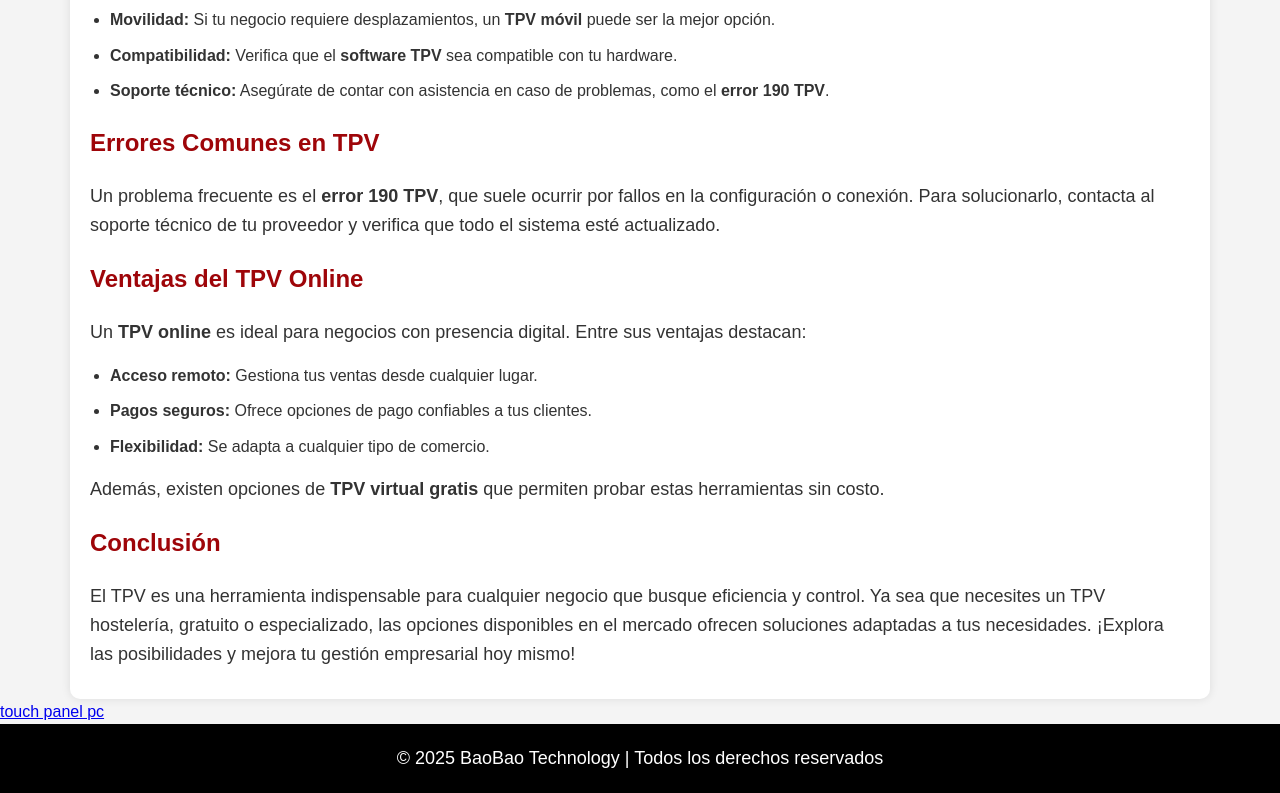
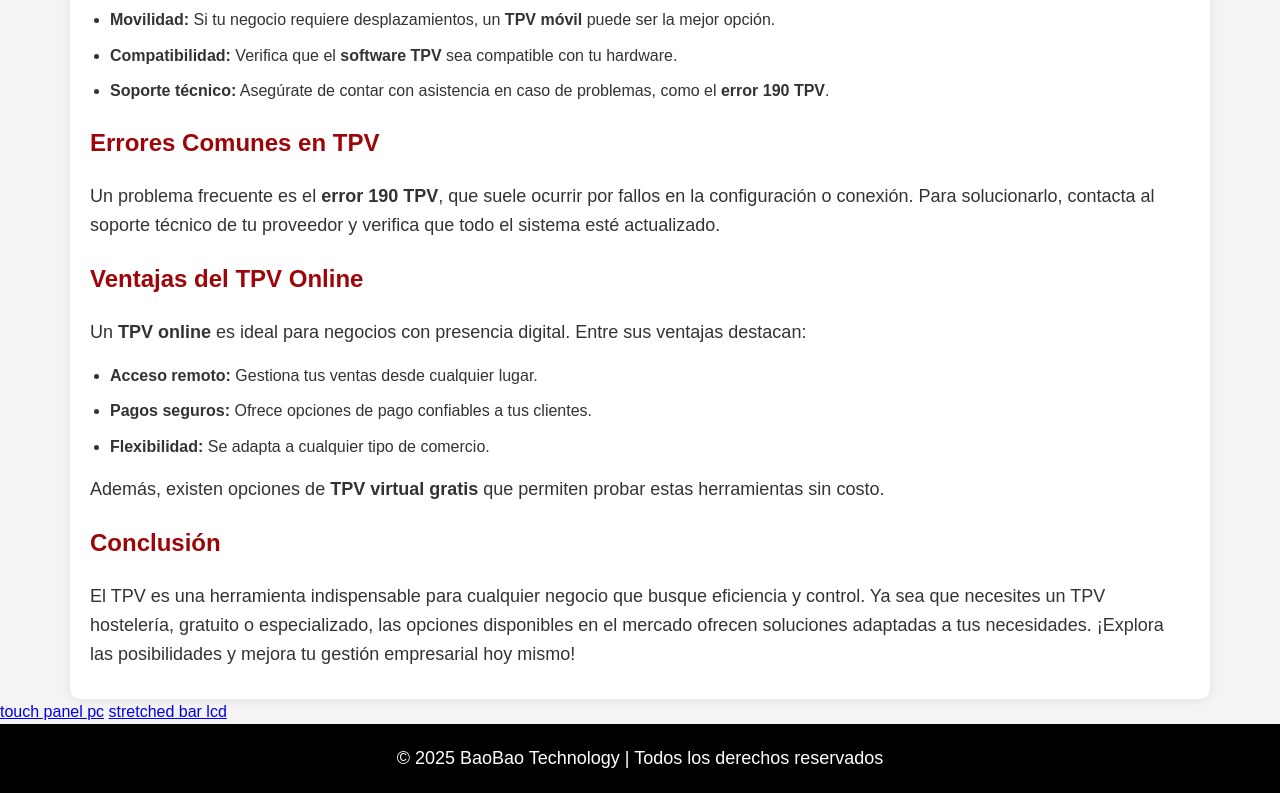
Before and after one commit to baobaotechnology/tpv-hosteleria, a plain HTML site: page index.html in a window 1280 px wide. Shown: the part 2509-3302 px from the top of the page. Drawn offline with Linux system fonts and the light colour scheme.

Commit message:
Update index.html

```diff
--- a/index.html
+++ b/index.html
@@ -189,7 +189,8 @@
         <h2>Conclusión</h2>
         <p>El TPV es una herramienta indispensable para cualquier negocio que busque eficiencia y control. Ya sea que necesites un TPV hostelería, gratuito o especializado, las opciones disponibles en el mercado ofrecen soluciones adaptadas a tus necesidades. ¡Explora las posibilidades y mejora tu gestión empresarial hoy mismo!</p>
     </div>
-<a href="https://touch-panel-pc.vercel.app/">touch panel pc</a>
+<a href="https://touch-panel-pc.vercel.app/">touch panel pc</a> <a href="https://stretched-bar-lcd.w3spaces.com/"> stretched bar lcd</a>
+
     <footer>
         <p>&copy; 2025 BaoBao Technology | Todos los derechos reservados</p>
     </footer>
```
